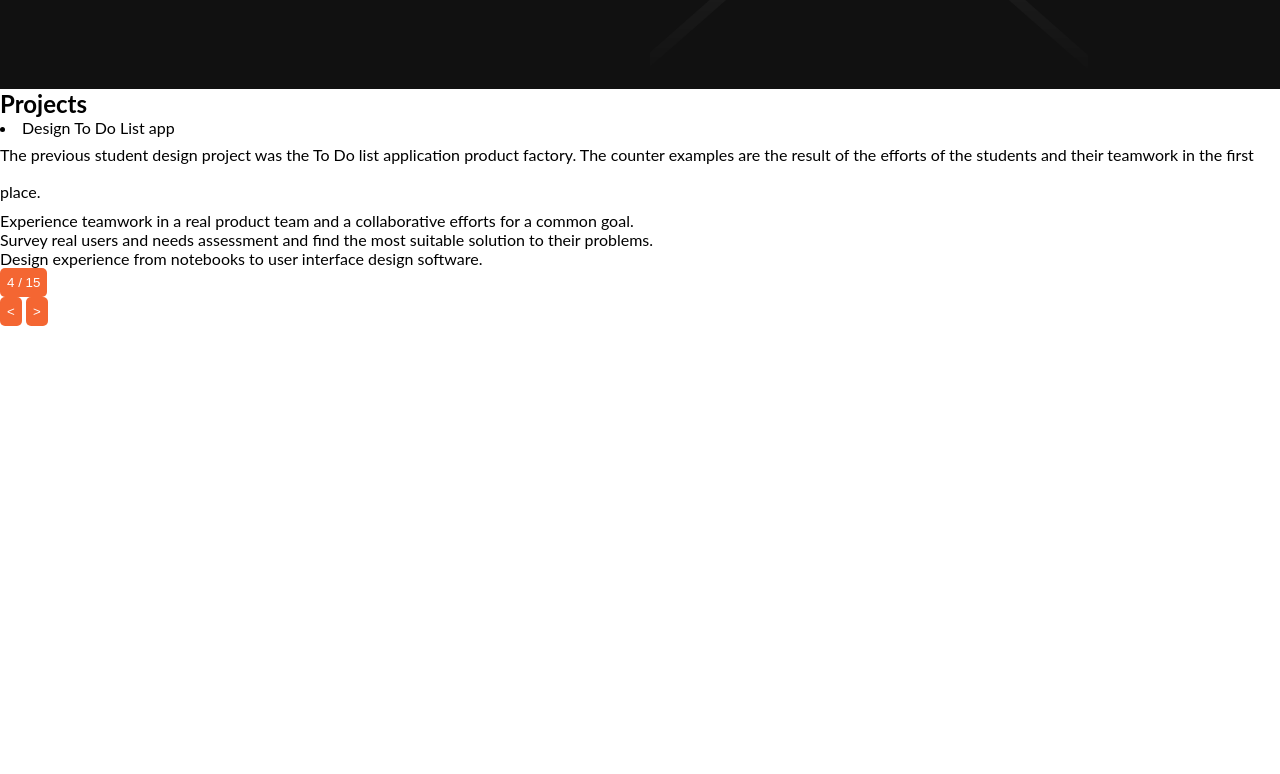
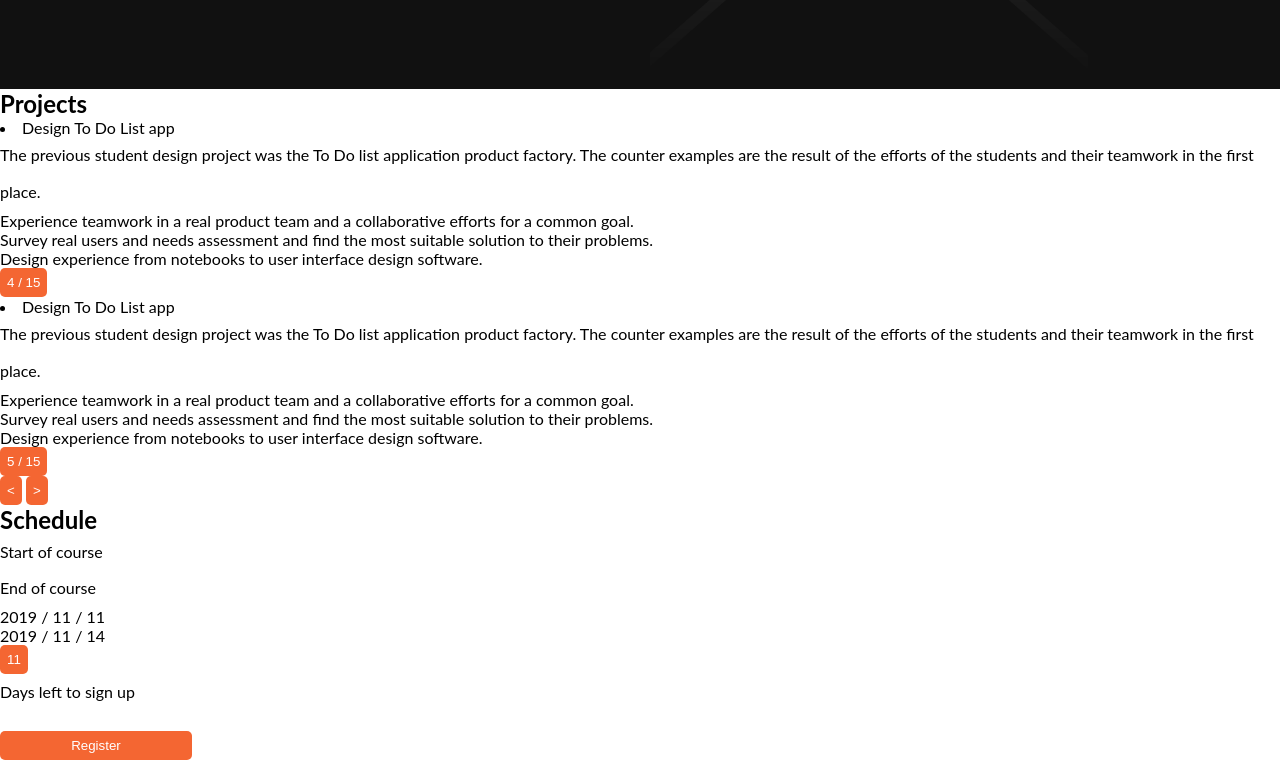
Before and after one commit to Deyems/productFactory, a plain HTML site: page productDesignTask1.html in a window 1280 px wide. Shown: the part 8410-9184 px from the top of the page. Before the commit the page ends 8736 px from the top, so only its background shows below. Drawn offline with Linux system fonts and the light colour scheme.

Commit message:
added course schedule and footer designs

```diff
--- a/productDesignTask1.html
+++ b/productDesignTask1.html
@@ -936,8 +936,10 @@
                     <h2>Projects</h2>
                 </div>
                 <div class="pro-body">
+                    <div class="each-list">
+
                         <div class="todo-list">
-                        <li>Design To Do List app</li>
+                            <li class="todo-list-title">Design To Do List app</li>
                             <p>The previous student design project was the To Do list
                                 application product factory. The counter examples are
                                 the result of the efforts of the students and their
@@ -952,24 +954,100 @@
                                     Design experience from notebooks to user interface design software.
                                 </li>
                             </ul>
-                        <button>
+                            <button class="pagination-btn">
                                 <span class="current">4</span>
                                 <span>/</span>
                                 <span class="total">15</span>
                             </button>
                         </div>
+
+                        <div class="todo-list hide">
+                            <li class="todo-list-title">Design To Do List app</li>
+                            <p>The previous student design project was the To Do list
+                                application product factory. The counter examples are
+                                the result of the efforts of the students and their
+                                teamwork in the first place.
+                            </p>
+                            <ul>
+                                <li>Experience teamwork in a real product team and a collaborative efforts
+                                    for a common goal.
+                                </li>
+                                <li>Survey real users and needs assessment and find  the most suitable solution to their problems.</li>
+                                <li>
+                                    Design experience from notebooks to user interface design software.
+                                </li>
+                            </ul>
+                            <button class="pagination-btn">
+                                <span class="current">5</span>
+                                <span>/</span>
+                                <span class="total">15</span>
+                            </button>
+                        </div>
+
+                    </div>
                     <div class="slide-container">
                         <div class="slide-frame"></div>
                         <div class="slide-cross"></div>
                         <div class="ctrl-btn">
-                            <button>&lt;</button>
-                            <button>&gt;</button>
+                            <button class="pagination-btn">&lt;</button>
+                            <button class="pagination-btn">&gt;</button>
                         </div>
                     </div>
                 </div>
             </section>
         </section>
 
+        <section class="schedule">
+            <div class="schedule-container">
+                <div class="sch-title">
+                    <h2>Schedule</h2>
+                </div>
+                <div class="timeline">
+                    <p>Start of course</p>
+                    <div class="linear-timeline">
+                        <div class="circle start"></div>
+                        <div class="dashes"></div>
+                        <div class="circle end"></div>
+                    </div>
+                    <p>End of course</p>
+                </div>
+                <div class="date-show">
+                    <div class="start-date date">
+                        <span class="year">2019</span>
+                        <span>/</span>
+                        <span class="month">11</span>
+                        <span>/</span>
+                        <span class="day">11</span>
+                    </div>
+                    <div class="end-date date">
+                        <span class="year">2019</span>
+                        <span>/</span>
+                        <span class="month">11</span>
+                        <span>/</span>
+                        <span class="day">14</span>
+                    </div>
+                </div>
+                <div class="left-days">
+                    <button class="days-left-count">11</button>
+                    <p>Days left to sign up</p>
+                    <button class="register">Register</button>
+                </div>
+            </div>
+        </section>
+
+        <footer>
+            <div class="foot">
+                <div class="s-icons">
+                    <i class="icon-facebook"></i>
+                    <i class="icon-twitter"></i>
+                    <i class="icon-instagram"></i>
+                </div>
+                <div class="footer-logo">
+                    <img src="images/logo_dark_bg.png" alt="product-factory-logo">
+                </div>
+                <div class="contact">Contact Number: 0912-1234567</div>
+            </div>
+        </footer>
     </div>
 </body>
 </html>
```
Lines whose indentation alone changed are shown as unchanged.
